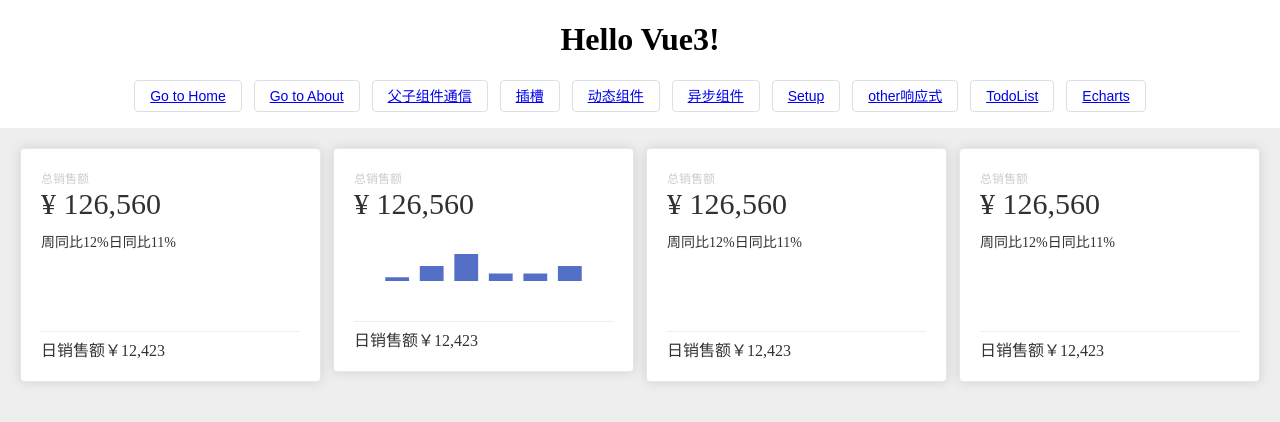
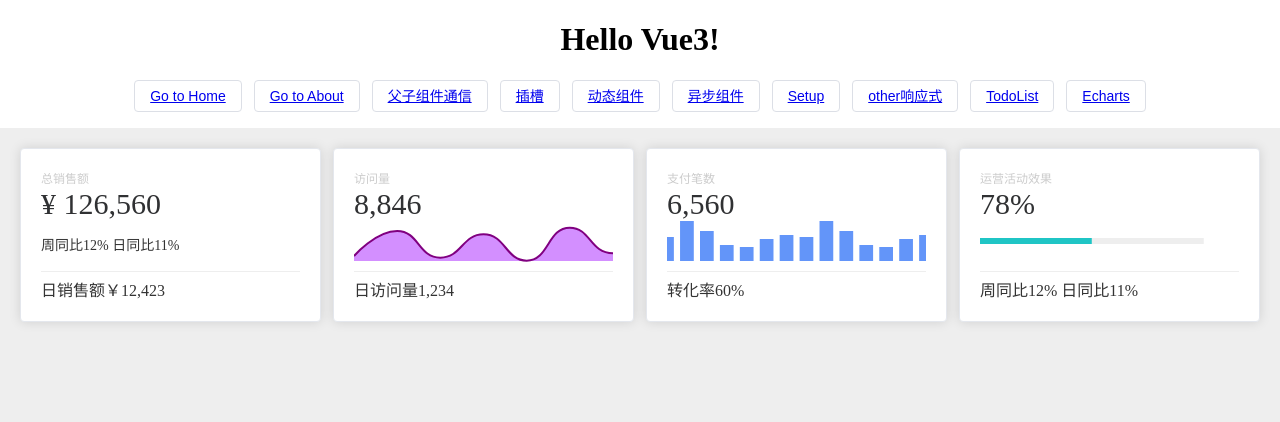
Before and after one commit to lidaomeng/vue3-bawei6-project, a Vue app: page /#/data-v in a window 1280 px wide. Shown: the top 422 px of the page. Built offline with nearby package versions, Linux system fonts and the light colour scheme.

Commit message:
分析页

```diff
--- a/src/components/CommonCard/index.vue
+++ b/src/components/CommonCard/index.vue
@@ -50,7 +50,7 @@ export default {
         color: #333;
     }
     .chart {
-        height: 100px;
+        height: 50px;
     }
 }
 </style>
--- a/src/views/DataV/components/CardA.vue
+++ b/src/views/DataV/components/CardA.vue
@@ -1,7 +1,7 @@
 <template>
     <div>
         <common-card title="总销售额" salesValue="¥ 126,560" footer="日销售额￥12,423">
-            <p class="chart">周同比12%日同比11%</p>
+            <div class="chart">周同比12% 日同比11%</div>
         </common-card>
     </div>
 </template>
@@ -19,8 +19,8 @@ export default {
 
 <style lang="scss" scoped>
 .chart {
+    line-height: 50px;
     font-size: 14px;
     color: #333;
-    margin: 10px 0;
 }
 </style>
--- a/src/views/DataV/components/CardB.vue
+++ b/src/views/DataV/components/CardB.vue
@@ -1,6 +1,6 @@
 <template>
     <div class="card-b">
-        <common-card title="总销售额" salesValue="¥ 126,560" footer="日销售额￥12,423">
+        <common-card title="访问量" salesValue="8,846" footer="日访问量1,234">
             <div class="content">
                 <v-charts :options="options"></v-charts>
             </div>
@@ -9,7 +9,7 @@
 </template>
 
 <script>
-import {ref} from 'vue'
+import { ref } from 'vue'
 
 import CommonCard from '@/components/CommonCard'
 export default {
@@ -18,24 +18,39 @@ export default {
         CommonCard
     },
     setup() {
-        const options = ref()
+        const options = ref({})
+
         options.value = {
-
-            tooltip: {},
+            color: ['purple'],
             xAxis: {
+                type: 'category',
+                data: ['Mon', 'Tue', 'Wed', 'Thu', 'Fri', 'Sat', 'Sun'],
                 show: false,
-                data: ['衬衫', '羊毛衫', '雪纺衫', '裤子', '高跟鞋', '袜子']
+                boundaryGap: false
             },
             yAxis: {
-                show: false,
+                type: 'value',
+                show: false
             },
             series: [
                 {
-                    name: '销量',
-                    type: 'bar',
-                    data: [5, 20, 36, 10, 10, 20]
+                    data: [150, 900, 100, 800, 10, 1000, 230, 224, 218, 1200, 135, 147, 260],
+                    type: 'line',
+                    smooth: true, // 平滑
+                    itemStyle: {
+                        opacity: 0
+                    },
+                    areaStyle: {
+                        color: '#c060ff'
+                    }
                 }
-            ]
+            ],
+            grid: {
+                top: 0,
+                bottom: 10,
+                left: 0,
+                right: 0,
+            }
         };
 
         return {
@@ -51,6 +66,7 @@ export default {
     color: #333;
     margin: 10px 0;
 }
+
 .card-b {
     height: 100%;
     width: 100%;
--- a/src/views/DataV/components/CardC.vue
+++ b/src/views/DataV/components/CardC.vue
@@ -1,19 +1,55 @@
 <template>
-    <div>
-        <common-card title="总销售额" salesValue="¥ 126,560" footer="日销售额￥12,423">
-            <p class="chart">周同比12%日同比11%</p>
+    <div class="card-b">
+        <common-card title="支付笔数" salesValue="6,560" footer="转化率60%">
+            <div class="content">
+                <v-charts :options="options"></v-charts>
+            </div>
         </common-card>
     </div>
 </template>
 
 <script>
+import { ref } from 'vue'
+
 import CommonCard from '@/components/CommonCard'
 export default {
     name: 'CardC',
     components: {
         CommonCard
     },
-    setup() {}
+    setup() {
+        const options = ref({})
+
+        options.value = {
+            color: ['rgb(99,149,249)'],
+            xAxis: {
+                type: 'category',
+                data: ['Mon', 'Tue', 'Wed', 'Thu', 'Fri', 'Sat', 'Sun','Mon2', 'Tue2', 'Wed2', 'Thu2', 'Fri2', 'Sat2', 'Sun2'],
+                show: false,
+                boundaryGap: false
+            },
+            yAxis: {
+                type: 'value',
+                show: false
+            },
+            series: [
+                {
+                    data: [120, 200, 150, 80, 70, 110, 130,120, 200, 150, 80, 70, 110, 130],
+                    type: 'bar'
+                }
+            ],
+            grid: {
+                top: 0,
+                bottom: 10,
+                left: 0,
+                right: 0,
+            }
+        };
+
+        return {
+            options
+        }
+    }
 };
 </script>
 
@@ -23,4 +59,14 @@ export default {
     color: #333;
     margin: 10px 0;
 }
+
+.card-b {
+    height: 100%;
+    width: 100%;
+
+    .content {
+        height: 100%;
+        width: 100%;
+    }
+}
 </style>
--- a/src/views/DataV/components/CardD.vue
+++ b/src/views/DataV/components/CardD.vue
@@ -1,19 +1,64 @@
 <template>
-    <div>
-        <common-card title="总销售额" salesValue="¥ 126,560" footer="日销售额￥12,423">
-            <p class="chart">周同比12%日同比11%</p>
+    <div class="card-b">
+        <common-card title="运营活动效果" salesValue="78%" footer="周同比12% 日同比11%">
+            <div class="content">
+                <v-charts :options="options"></v-charts>
+            </div>
         </common-card>
     </div>
 </template>
 
 <script>
+import { ref } from 'vue'
+
 import CommonCard from '@/components/CommonCard'
 export default {
     name: 'CardD',
     components: {
         CommonCard
     },
-    setup() {}
+    setup() {
+        const options = ref({})
+
+        options.value = {
+            color: ['rgb(31,197,197)'],
+            yAxis: {
+                type: 'category',
+                data: ['Mon'],
+                show: false,
+            },
+            xAxis: {
+                type: 'value',
+                show: false,
+            },
+            series: [
+                {
+                    data: [120],
+                    type: 'bar',
+                    barWidth: 6,
+                    stack: '数据'
+                },
+                {
+                    data: [120],
+                    type: 'bar',
+                    barWidth: 6,
+                    stack: '数据',
+                    itemStyle: {
+                        color: '#eee',
+                    }
+                },
+            ],
+            grid: {
+                top: 0,
+                bottom: 10,
+                left: 0,
+            }
+        };
+
+        return {
+            options
+        }
+    }
 };
 </script>
 
@@ -23,4 +68,14 @@ export default {
     color: #333;
     margin: 10px 0;
 }
+
+.card-b {
+    height: 100%;
+    width: 100%;
+
+    .content {
+        height: 100%;
+        width: 100%;
+    }
+}
 </style>
```
